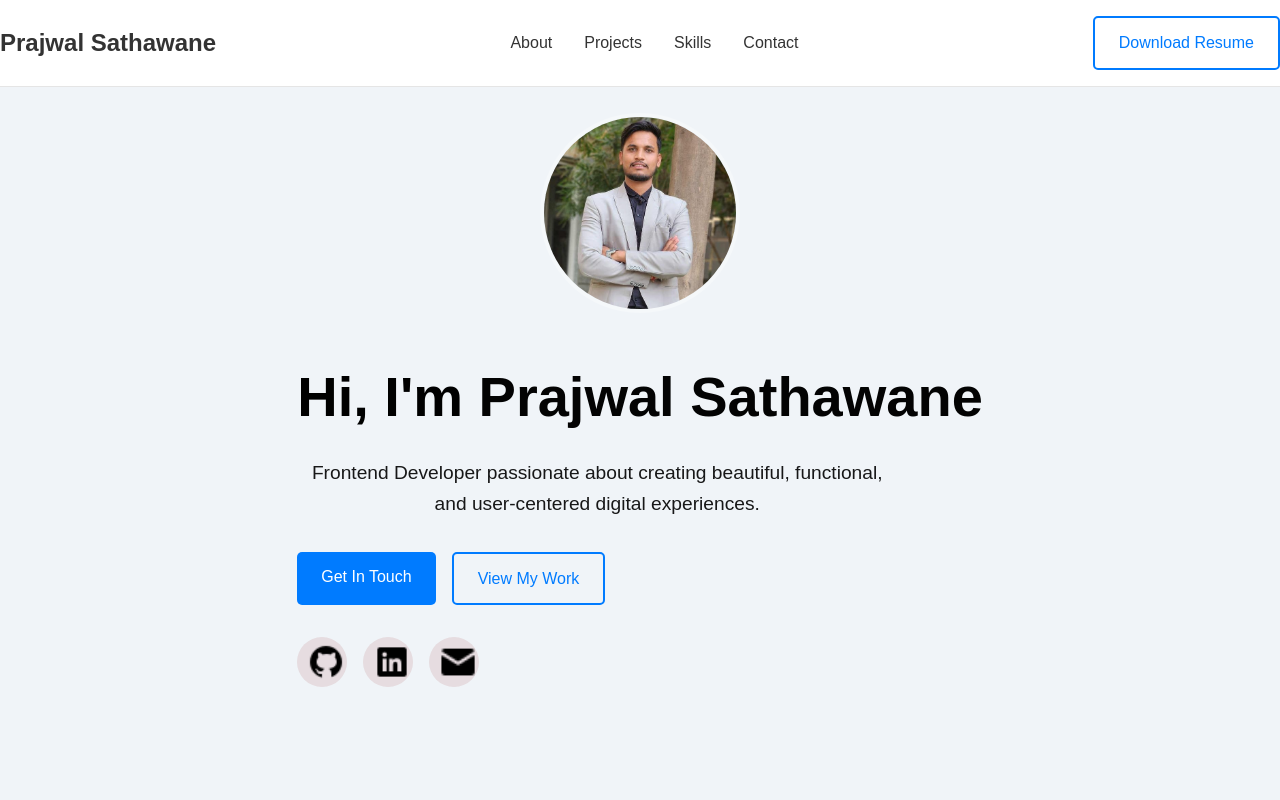
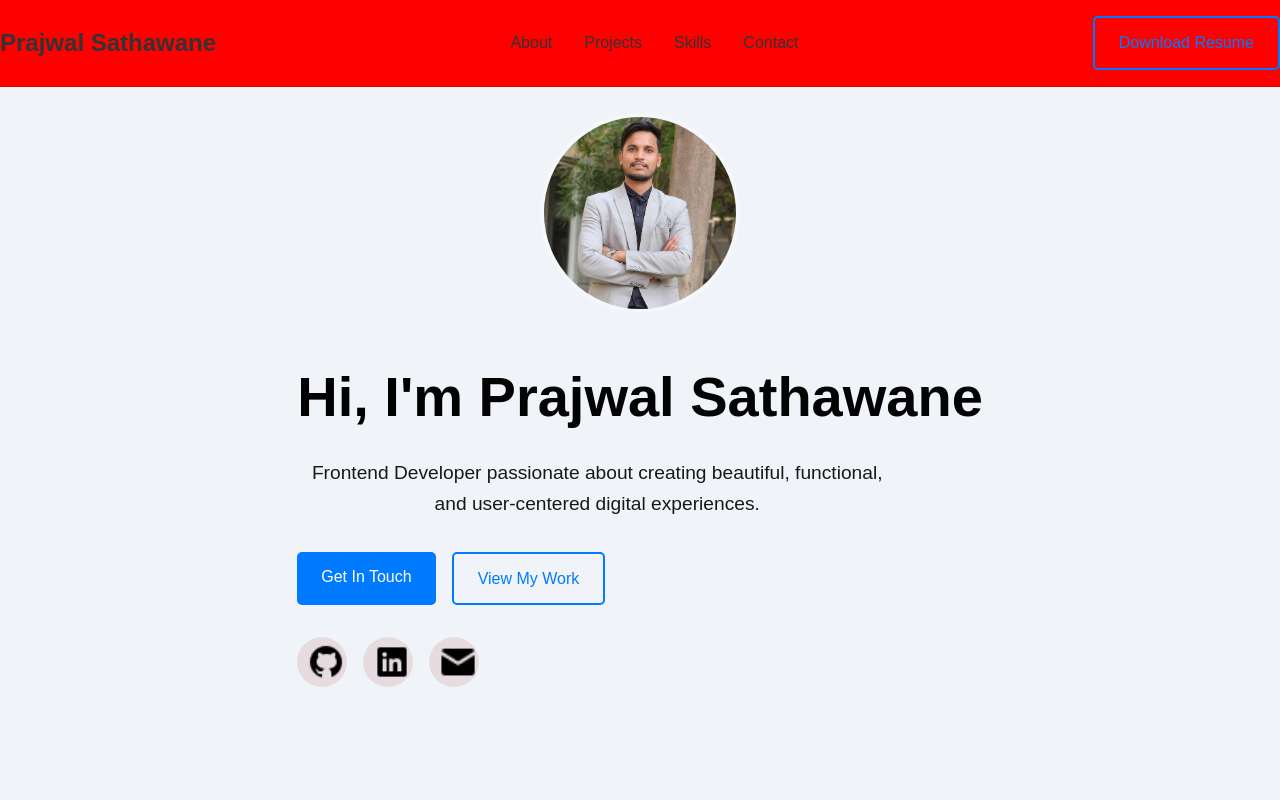
Before and after one commit to prajwal2003s/prajwalportfolio, a React (Vite) app: page / in a window 1280 px wide. Shown: the top 800 px of the page. Built offline with nearby package versions, Linux system fonts and the light colour scheme.

Commit message:
Update header background color to red with !important rule

```diff
--- a/src/Components/HeaderNext.css
+++ b/src/Components/HeaderNext.css
@@ -9,7 +9,9 @@
   transition: all 0.3s ease;
   border-bottom: 1px solid rgba(0, 0, 0, 0.1);
 }
-
+.header {
+  background: red !important;
+}
 .header-fixed{
   position:fixed;
 }
```
